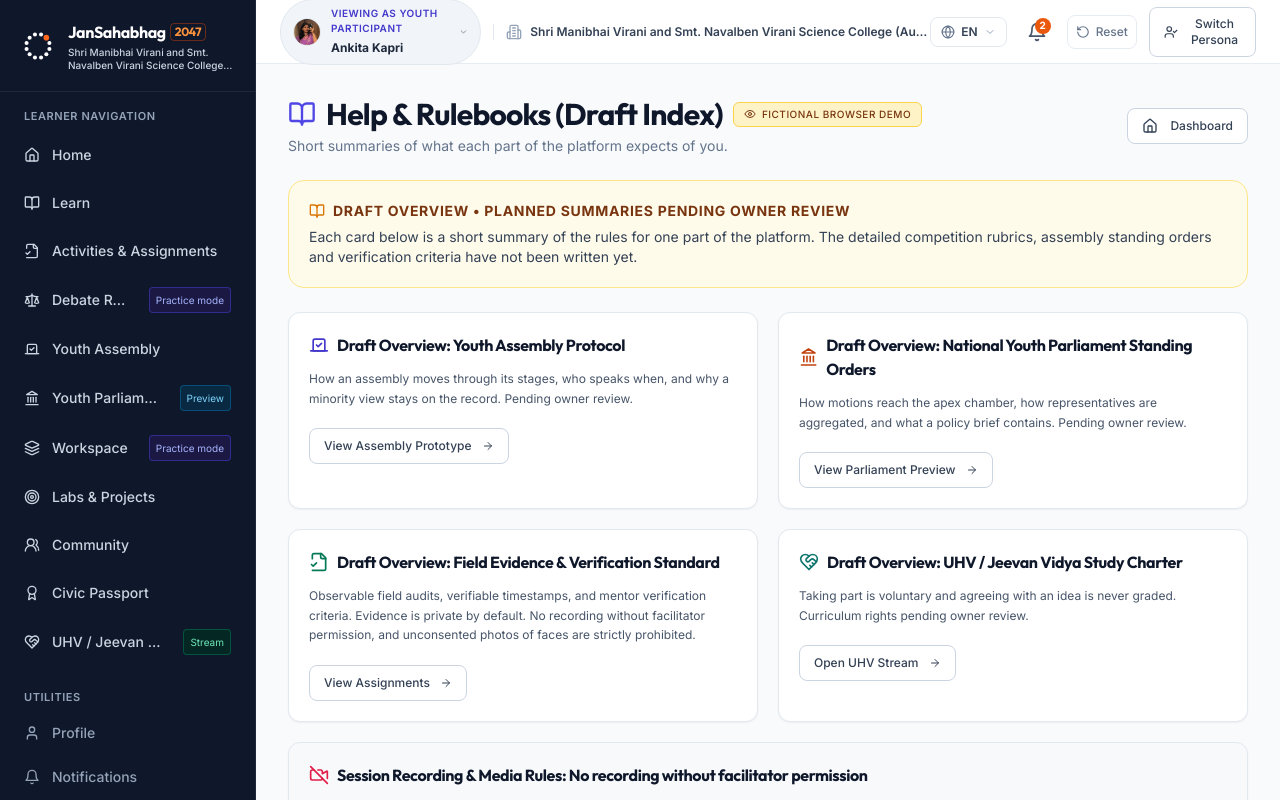
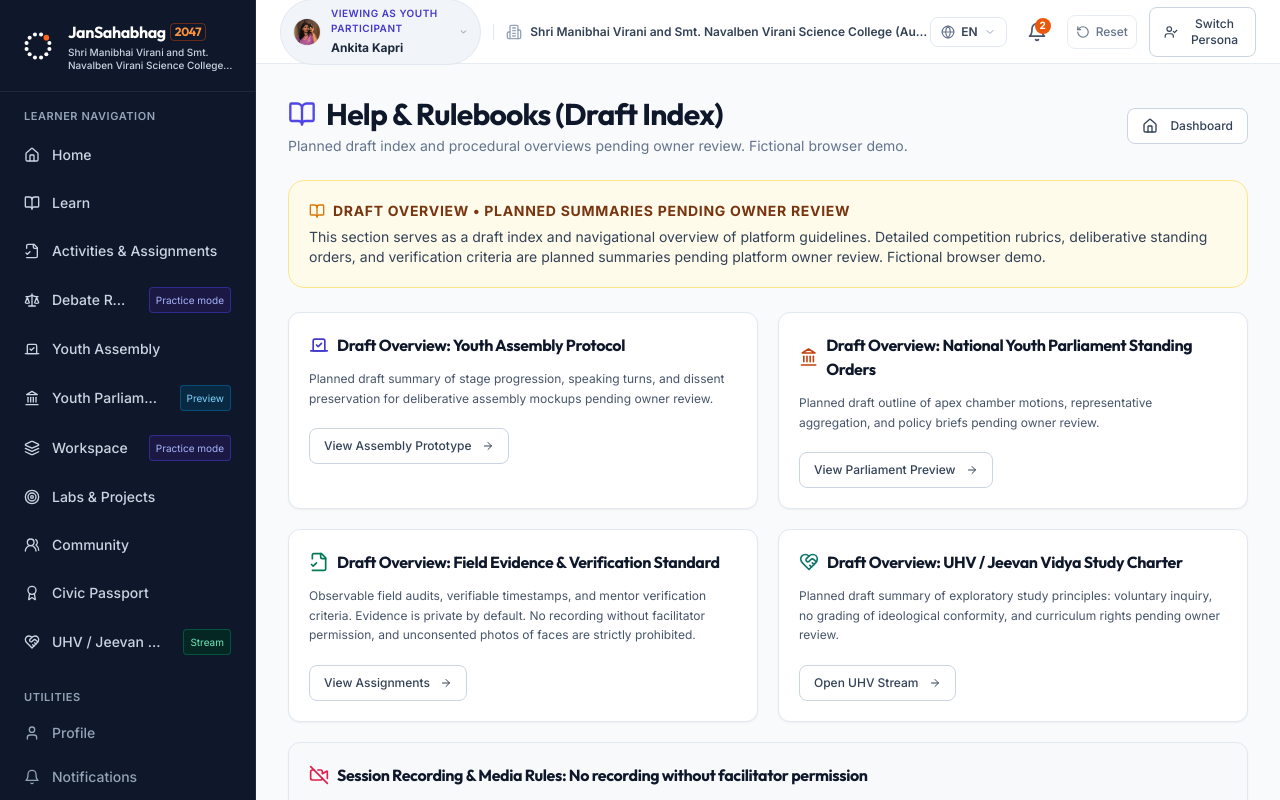
Before and after one commit to Laluboom/jansahabhag-2047-demo, a React (Vite) app: page /help in a window 1280 px wide. Shown: the top 800 px of the page. Built offline with nearby package versions, Linux system fonts and the light colour scheme.

Commit message:
fix(ui): finish Group B demo copy cleanup

```diff
--- a/src/components/layout/HelpRulebooksPage.tsx
+++ b/src/components/layout/HelpRulebooksPage.tsx
@@ -2,7 +2,6 @@ import React from 'react';
 import { Link } from 'react-router-dom';
 import { Card, CardTitle } from '../ui/Card';
 import { Button } from '../ui/Button';
-import { DemoPreviewBadge } from '../ui/DemoPreviewBadge';
 import {
   BookOpen,
   Vote,
@@ -31,15 +30,12 @@ export const HelpRulebooksPage: React.FC = () => {
       {/* Header */}
       <div className="flex flex-col sm:flex-row sm:items-center justify-between gap-4">
         <div>
-          <div className="flex flex-wrap items-center gap-2.5">
-            <h1 className="text-2xl sm:text-3xl font-bold font-heading text-slate-900 flex items-center gap-2.5">
-              <BookOpen className="w-7 h-7 text-civic-indigo-600" />
-              <span>Help & Rulebooks (Draft Index)</span>
-            </h1>
-            <DemoPreviewBadge size="sm" label="Fictional browser demo" />
-          </div>
+          <h1 className="text-2xl sm:text-3xl font-bold font-heading text-slate-900 flex items-center gap-2.5">
+            <BookOpen className="w-7 h-7 text-civic-indigo-600" />
+            <span>Help & Rulebooks (Draft Index)</span>
+          </h1>
           <p className="text-xs sm:text-sm text-slate-500 mt-1">
-            Short summaries of what each part of the platform expects of you.
+            Planned draft index and procedural overviews pending owner review. Fictional browser demo.
           </p>
         </div>
 
@@ -58,7 +54,7 @@ export const HelpRulebooksPage: React.FC = () => {
           <span>Draft Overview &bull; Planned Summaries Pending Owner Review</span>
         </div>
         <p className="text-xs sm:text-sm text-slate-700 leading-relaxed">
-          Each card below is a short summary of the rules for one part of the platform. The detailed competition rubrics, assembly standing orders and verification criteria have not been written yet.
+          This section serves as a draft index and navigational overview of platform guidelines. Detailed competition rubrics, deliberative standing orders, and verification criteria are planned summaries pending platform owner review. Fictional browser demo.
         </p>
       </div>
 
@@ -72,7 +68,7 @@ export const HelpRulebooksPage: React.FC = () => {
             </CardTitle>
           </div>
           <p className="text-xs text-slate-600 leading-relaxed">
-            How an assembly moves through its stages, who speaks when, and why a minority view stays on the record. Pending owner review.
+            Planned draft summary of stage progression, speaking turns, and dissent preservation for deliberative assembly mockups pending owner review.
           </p>
           <div className="pt-2">
             <Link to="/assemblies">
@@ -92,7 +88,7 @@ export const HelpRulebooksPage: React.FC = () => {
             </CardTitle>
           </div>
           <p className="text-xs text-slate-600 leading-relaxed">
-            How motions reach the apex chamber, how representatives are aggregated, and what a policy brief contains. Pending owner review.
+            Planned draft outline of apex chamber motions, representative aggregation, and policy briefs pending owner review.
           </p>
           <div className="pt-2">
             <Link to="/parliament">
@@ -132,7 +128,7 @@ export const HelpRulebooksPage: React.FC = () => {
             </CardTitle>
           </div>
           <p className="text-xs text-slate-600 leading-relaxed">
-            Taking part is voluntary and agreeing with an idea is never graded. Curriculum rights pending owner review.
+            Planned draft summary of exploratory study principles: voluntary inquiry, no grading of ideological conformity, and curriculum rights pending owner review.
           </p>
           <div className="pt-2">
             <Link to="/uhv">
--- a/src/components/layout/WorkspacePreviewPage.tsx
+++ b/src/components/layout/WorkspacePreviewPage.tsx
@@ -88,7 +88,7 @@ export const WorkspacePreviewPage: React.FC = () => {
               <strong>Workspace</strong> is where institutions, cohorts and project teams would get their own shared space: memberships, join requests, announcements, and channels.
             </p>
             <p className="text-slate-600">
-              Those are planned, not built. Authenticated multi-user persistence and permission-safe role isolation come later, so this preview has no live invitations, no shared document editing, and no multi-user chat.
+              Authenticated multi-user persistence and permission-safe role isolation come later, so this preview has no live invitations, no shared document editing, and no multi-user chat.
             </p>
           </div>
         </div>
--- a/src/features/projects/ProjectsPage.tsx
+++ b/src/features/projects/ProjectsPage.tsx
@@ -176,9 +176,6 @@ export const ProjectsPage: React.FC = () => {
           <p className="text-xs font-bold text-slate-700 uppercase tracking-wider">
             Connected Civic Innovation Labs
           </p>
-          <span className="text-[10px] px-2 py-0.5 rounded bg-amber-100 text-amber-800 font-medium">
-            Demo Previews
-          </span>
         </div>
         <div className="grid grid-cols-1 sm:grid-cols-3 gap-3">
           <Link
--- a/src/features/welcome/WelcomePage.tsx
+++ b/src/features/welcome/WelcomePage.tsx
@@ -282,7 +282,7 @@ export const WelcomePage: React.FC = () => {
         <div className="relative z-10 max-w-2xl space-y-4">
           <div className="inline-flex items-center gap-2 px-3 py-1 rounded-full bg-civic-saffron-500/20 border border-civic-saffron-400/40 text-civic-saffron-300 text-xs font-semibold uppercase tracking-wider">
             <Sparkles className="w-3.5 h-3.5 text-civic-saffron-400" />
-            Civic Participation Demo
+            Fictional single-browser simulation
           </div>
           <h1 className="text-3xl sm:text-5xl font-extrabold font-heading text-white tracking-tight leading-tight">
             JanSahabhag <span className="text-civic-saffron-400">2047</span>
@@ -462,9 +462,6 @@ export const WelcomePage: React.FC = () => {
                   Rajkot Civic Demo
                 </span>
               </div>
-              <span className="text-xs text-slate-400">
-                Single-browser simulation
-              </span>
             </div>
             <div className="p-5 space-y-4">
               <div>
@@ -625,8 +622,6 @@ export const WelcomePage: React.FC = () => {
           <span className="font-semibold text-slate-700">JanSahabhag 2047</span>
           <span className="hidden sm:inline">&bull;</span>
           <span className="text-slate-500">Demo institution, not an official partnership</span>
-          <span className="hidden sm:inline">&bull;</span>
-          <span>Interactive single-browser simulation</span>
         </div>
         <nav aria-label="Footer links" className="flex items-center gap-6">
           <Link
```
